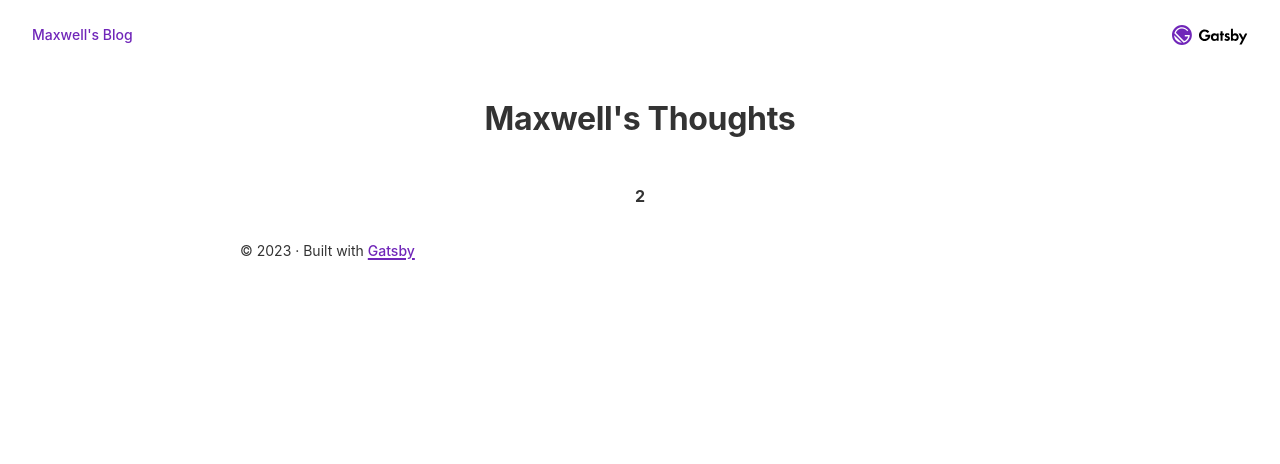
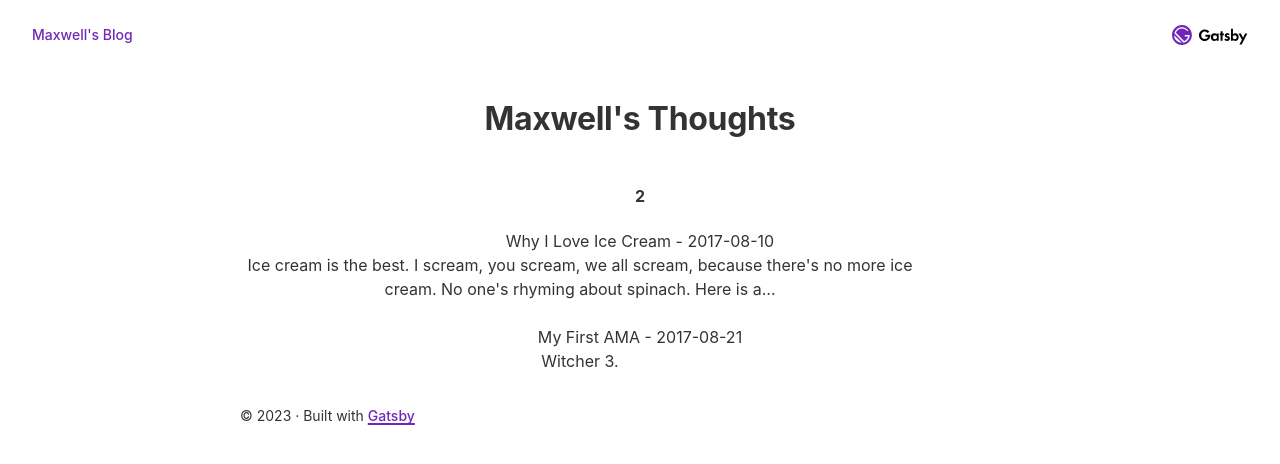
Before and after one commit to ShehanMaxwell/Maxwell-Blog---Developed-with-Gatsby, a Gatsby site in the folder gatsby-blog/: page / in a window 1280 px wide. Built offline with nearby package versions, Linux system fonts and the light colour scheme; Gatsby itself is replaced by a stand-in of ours.

Commit message:
modified index.js in pages

```diff
--- a/gatsby-blog/src/pages/index.js
+++ b/gatsby-blog/src/pages/index.js
@@ -1,6 +1,5 @@
 import * as React from "react"
 import { graphql, Link } from "gatsby"
-
 
 import Layout from "../components/layout"
 import Seo from "../components/seo"
@@ -69,15 +68,25 @@ const moreLinks = [
 
 const utmParameters = `?utm_source=starter&utm_medium=start-page&utm_campaign=default-starter`
 
-export default ({ data }) => (
+export default ({ data }) => {
+  console.log(data)
+  return (
     <Layout>
       <div className={styles.textCenter}>
         <h1>Maxwell's Thoughts</h1>
         <h4>{data.allMarkdownRemark.totalCount}</h4>
+        {data.allMarkdownRemark.edges.map(({ node }) => (
+          <div key={node.id}>
+            <span>
+              {node.frontmatter.title} - {node.frontmatter.date}
+            </span>
+            <p>{node.excerpt}</p>
+          </div>
+        ))}
       </div>
     </Layout>
   )
-
+}
 
 export const Head = () => <Seo title="Home" />
 
```
Lines whose indentation alone changed are shown as unchanged.
